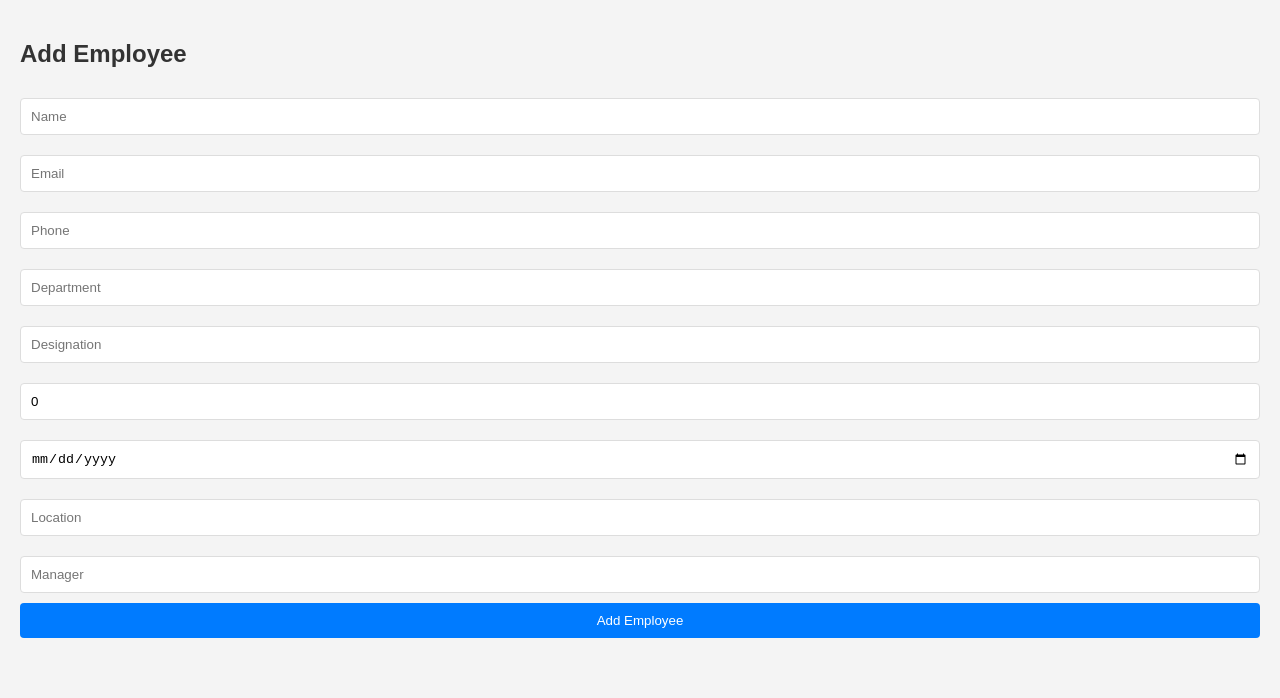
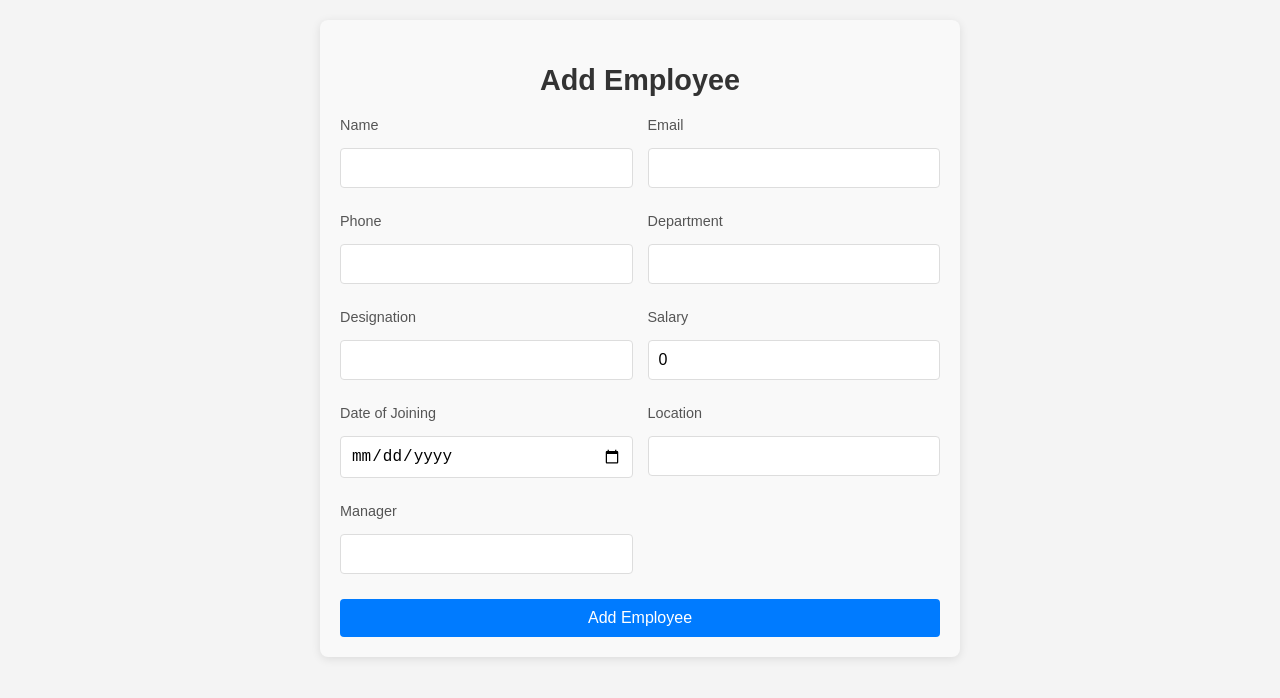
Before and after one commit to Visweshvar-UST/employee-application--react-ts-main-debugging, a React (Create React App) app: page / in a window 1280 px wide. Shown: the top 698 px of the page. Built offline with nearby package versions, Linux system fonts and the light colour scheme.

Commit message:
completed

```diff
--- /dev/null
+++ b/src/components/AddEmployee.css
@@ -0,0 +1,59 @@
+.add-employee-container {
+    max-width: 600px;
+    margin: 0 auto;
+    padding: 20px;
+    background-color: #f9f9f9;
+    border-radius: 8px;
+    box-shadow: 0 2px 10px rgba(0, 0, 0, 0.1);
+  }
+
+  h2 {
+    text-align: center;
+    margin-bottom: 20px;
+    font-size: 1.8rem;
+    color: #333;
+  }
+
+  .employee-form {
+    display: grid;
+    grid-template-columns: 1fr 1fr;
+    gap: 15px;
+  }
+
+  .form-group {
+    display: flex;
+    flex-direction: column;
+  }
+
+  .form-group label {
+    font-size: 0.9rem;
+    margin-bottom: 5px;
+    color: #555;
+  }
+
+  .form-group input {
+    padding: 10px;
+    font-size: 1rem;
+    border: 1px solid #ddd;
+    border-radius: 4px;
+  }
+
+  .form-group input:focus {
+    border-color: #007bff;
+    outline: none;
+  }
+
+  .submit-btn {
+    grid-column: span 2;
+    padding: 10px 20px;
+    font-size: 1rem;
+    background-color: #007bff;
+    color: #fff;
+    border: none;
+    border-radius: 4px;
+    cursor: pointer;
+  }
+
+  .submit-btn:hover {
+    background-color: #0056b3;
+  }
--- a/src/components/AddEmployee.tsx
+++ b/src/components/AddEmployee.tsx
@@ -1,12 +1,11 @@
-// src/components/AddEmployee.tsx
 import React, { Component } from 'react';
 import { useNavigate } from 'react-router-dom';
 import { Employee } from './Employee';
-
+import './AddEmployee.css'; // Import the CSS file
 
 interface AddEmployeeProps {
   onAddEmployee: (employee: Employee) => void;
-  onNavigate: (path: string) => void; // Add this line
+  onNavigate: (path: string) => void;
 }
 
 interface AddEmployeeState {
@@ -47,19 +46,46 @@ class AddEmployee extends Component<AddEmployeeProps, AddEmployeeState> {
     const { employee } = this.state;
 
     return (
-      <div>
+      <div className="add-employee-container">
         <h2>Add Employee</h2>
-        <form onSubmit={this.handleSubmit}>
-          <input type="text" name="name" value={employee.name} onChange={this.handleChange} placeholder="Name" required />
-          <input type="email" name="email" value={employee.email} onChange={this.handleChange} placeholder="Email" required />
-          <input type="text" name="phone" value={employee.phone} onChange={this.handleChange} placeholder="Phone" required />
-          <input type="text" name="department" value={employee.department} onChange={this.handleChange} placeholder="Department" required />
-          <input type="text" name="designation" value={employee.designation} onChange={this.handleChange} placeholder="Designation" required />
-          <input type="number" name="salary" value={employee.salary} onChange={this.handleChange} placeholder="Salary" required />
-          <input type="date" name="dateOfJoining" value={employee.dateOfJoining} onChange={this.handleChange} placeholder="Date of Joining" required />
-          <input type="text" name="location" value={employee.location} onChange={this.handleChange} placeholder="Location" required />
-          <input type="text" name="manager" value={employee.manager} onChange={this.handleChange} placeholder="Manager" required />
-          <button type="submit">Add Employee</button>
+        <form onSubmit={this.handleSubmit} className="employee-form">
+          <div className="form-group">
+            <label htmlFor="name">Name</label>
+            <input type="text" name="name" value={employee.name} onChange={this.handleChange} required />
+          </div>
+          <div className="form-group">
+            <label htmlFor="email">Email</label>
+            <input type="email" name="email" value={employee.email} onChange={this.handleChange} required />
+          </div>
+          <div className="form-group">
+            <label htmlFor="phone">Phone</label>
+            <input type="text" name="phone" value={employee.phone} onChange={this.handleChange} required />
+          </div>
+          <div className="form-group">
+            <label htmlFor="department">Department</label>
+            <input type="text" name="department" value={employee.department} onChange={this.handleChange} required />
+          </div>
+          <div className="form-group">
+            <label htmlFor="designation">Designation</label>
+            <input type="text" name="designation" value={employee.designation} onChange={this.handleChange} required />
+          </div>
+          <div className="form-group">
+            <label htmlFor="salary">Salary</label>
+            <input type="number" name="salary" value={employee.salary} onChange={this.handleChange} required />
+          </div>
+          <div className="form-group">
+            <label htmlFor="dateOfJoining">Date of Joining</label>
+            <input type="date" name="dateOfJoining" value={employee.dateOfJoining} onChange={this.handleChange} required />
+          </div>
+          <div className="form-group">
+            <label htmlFor="location">Location</label>
+            <input type="text" name="location" value={employee.location} onChange={this.handleChange} required />
+          </div>
+          <div className="form-group">
+            <label htmlFor="manager">Manager</label>
+            <input type="text" name="manager" value={employee.manager} onChange={this.handleChange} required />
+          </div>
+          <button type="submit" className="submit-btn">Add Employee</button>
         </form>
       </div>
     );
--- a/src/components/EmployeeList.tsx
+++ b/src/components/EmployeeList.tsx
@@ -12,7 +12,14 @@ interface EmployeeListProps {
 const EmployeeList: React.FC<EmployeeListProps> = ({ employees, onDeleteEmployee }) => {
   return (
     <div>
-      <button style={{alignContent: 'right'}}><Link to={`/`} style={{ textDecoration: 'none',color: '#fff' }}>New</Link></button>
+<div style={{ display: 'flex', justifyContent: 'flex-end' }}>
+  <Link to={`/`} style={{ textDecoration: 'none' }}>
+    <button style={{ backgroundColor: '#007bff', color: '#fff', padding: '10px 20px', border: 'none', cursor: 'pointer' }}>
+      New
+    </button>
+  </Link>
+</div>
+
       <h2>Employee List</h2>
       <table className="employee-table">
         <thead>
@@ -22,6 +29,10 @@ const EmployeeList: React.FC<EmployeeListProps> = ({ employees, onDeleteEmployee
             <th>Phone</th>
             <th>Department</th>
             <th>Designation</th>
+            <th>Salary</th>
+            <th>DateOfJoining</th>
+            <th>Location</th>
+            <th>Manager</th>
             <th>Actions</th>
           </tr>
         </thead>
@@ -33,6 +44,10 @@ const EmployeeList: React.FC<EmployeeListProps> = ({ employees, onDeleteEmployee
               <td>{employee.phone}</td>
               <td>{employee.department}</td>
               <td>{employee.designation}</td>
+              <td>{employee.salary}</td>
+              <td>{employee.dateOfJoining}</td>
+              <td>{employee.location}</td>
+              <td>{employee.manager}</td>
               <td>
                 <button>
                 <Link to={`/edit/${employee.id}`} style={{ textDecoration: 'none',color: '#fff' }}>Edit</Link>
```
